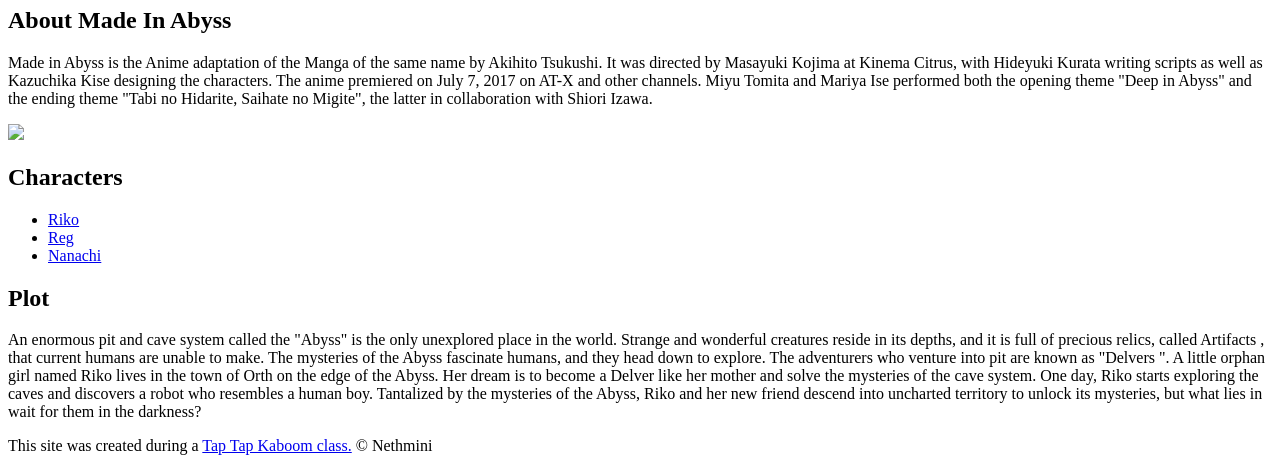
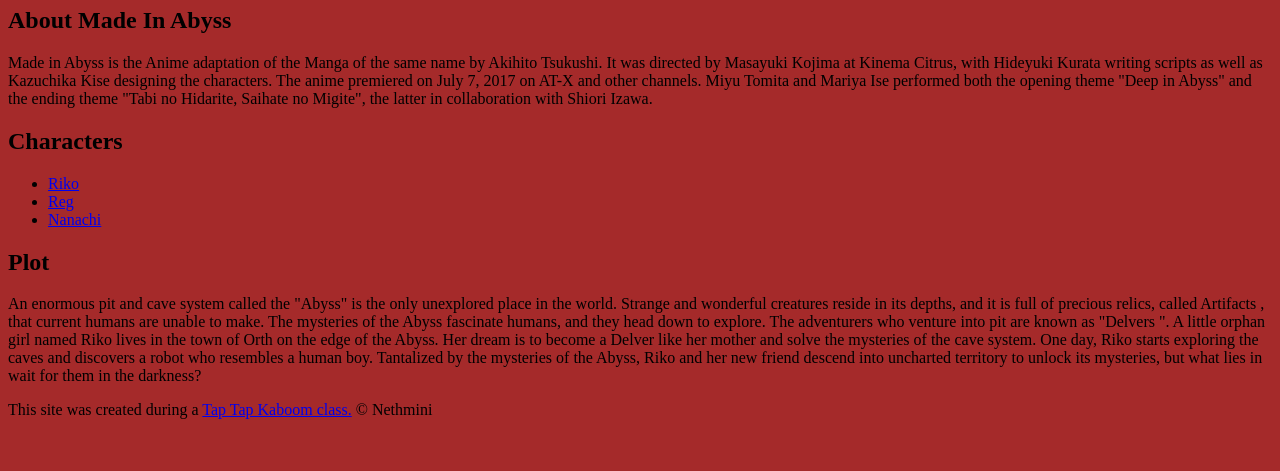
Before and after one commit to nethiaiyoo/anime-hero, a plain HTML site: page index.html in a window 1280 px wide. Shown: the part 1094-1565 px from the top of the page. After the commit the page ends 1529 px from the top, so only its background shows below. Drawn offline with Linux system fonts and the light colour scheme.

Commit message:
made new css file
not working

```diff
--- /dev/null
+++ b/css/mia.css
@@ -0,0 +1 @@
+body{background-color: brown;}
--- a/css/test.css
+++ b/css/test.css
@@ -1,4 +1,4 @@
-body{background-color: aliceblue;}
+body{background-color:red;}
 h1{color: salmon;font-size: 30px;}
 h2{color: skyblue;font-size: 20px;}
 .important{font-size: 50px;}
--- a/index.html
+++ b/index.html
@@ -2,7 +2,8 @@
 <html>
 <head>
     <title>Made In Abyss</title>
-    <link rel="icon" href="icon 2.jpg"
+    <link rel="icon" href="icon 2.jpg">
+    <link rel="stylesheet" href="css/mia.css">
 </head>
 <body>
 <!--header element-->
@@ -18,7 +19,7 @@
 
             Miyu Tomita and Mariya Ise performed both the opening theme "Deep in Abyss" and the ending theme "Tabi no Hidarite, Saihate no Migite", the latter in collaboration with Shiori Izawa.
         </p>
-        <img src="MIA about.jpg">
+
 <!-- Characters in MIA -->
             <h2>Characters</h2>
             <ul>
```
